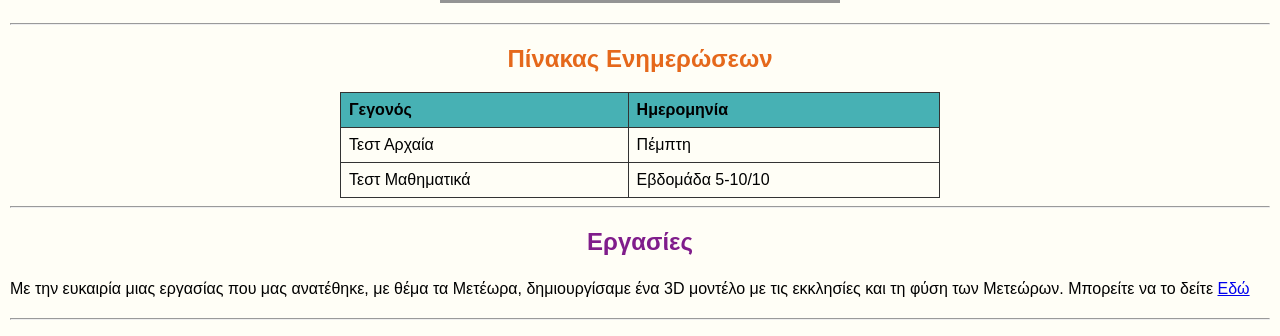
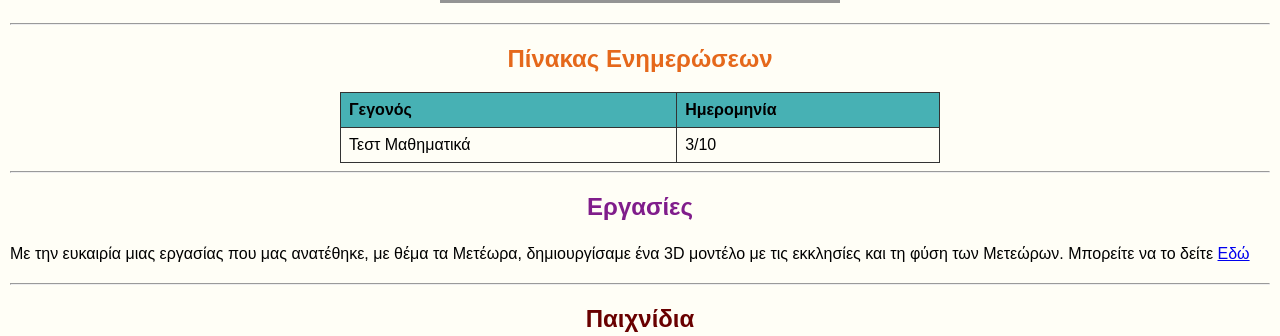
Before and after one commit to Panagiotis-Katziotis/evagelikisite, a plain HTML site: page index.html in a window 1280 px wide. Shown: the part 1089-1425 px from the top of the page. Drawn offline with Linux system fonts and the light colour scheme.

Commit message:
Update index.html

```diff
--- a/index.html
+++ b/index.html
@@ -121,14 +121,10 @@
     <th>Ημερομηνία</th>
   </tr>
 
- <tr>
-    <td> Τεστ Αρχαία </td>
-    <td> Πέμπτη </td>
-    </tr>
- <tr>
+  <tr>
     <td> Τεστ Μαθηματικά </td>
-    <td> Εβδομάδα 5-10/10</td>
-    </tr>
+    <td> 3/10</td>
+  </tr>
 
 </table>
 
```
